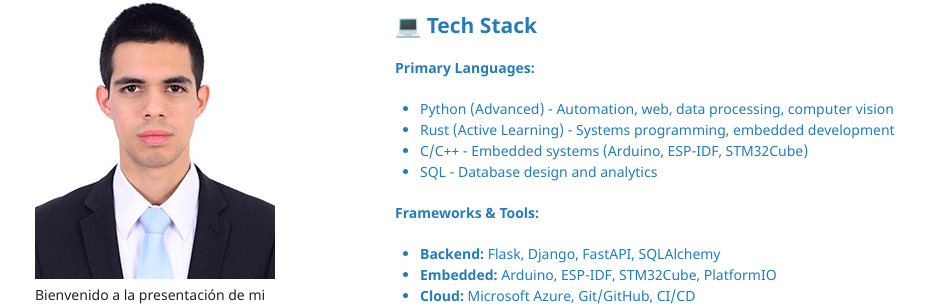
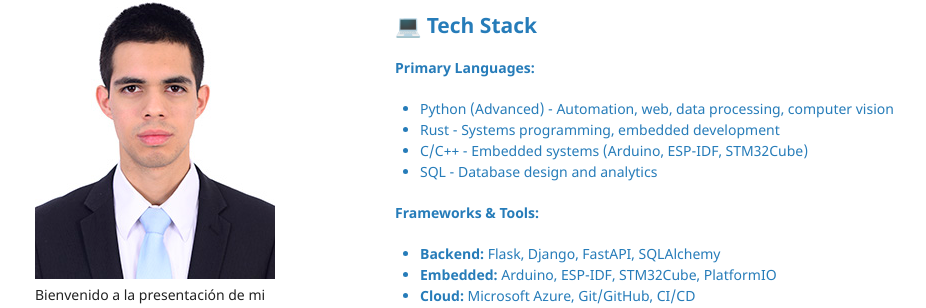
Before and after one commit to Jorge-de-la-Flor/Jorge-de-la-Flor.github.io, a Jekyll site: the page built from index.md, in a window 1280 px wide and 900 px high, scrolled down 1894 px. Shown: the part 140-448 px from the top of the window, without its empty margins (175-1101 px from the left). Built offline with Jekyll 4.4.1, drawn with Linux system fonts in a browser that asks for light colours; our own code applies the rules of GitHub Pages for plain Markdown files.

Commit message:
Update Rust description in Tech Stack section

```diff
--- a/index.md
+++ b/index.md
@@ -78,7 +78,7 @@ I'm currently deepening my expertise in:
 
 **Primary Languages:**
 - Python (Advanced) - Automation, web, data processing, computer vision
-- Rust (Active Learning) - Systems programming, embedded development
+- Rust - Systems programming, embedded development
 - C/C++ - Embedded systems (Arduino, ESP-IDF, STM32Cube)
 - SQL - Database design and analytics
 
```
